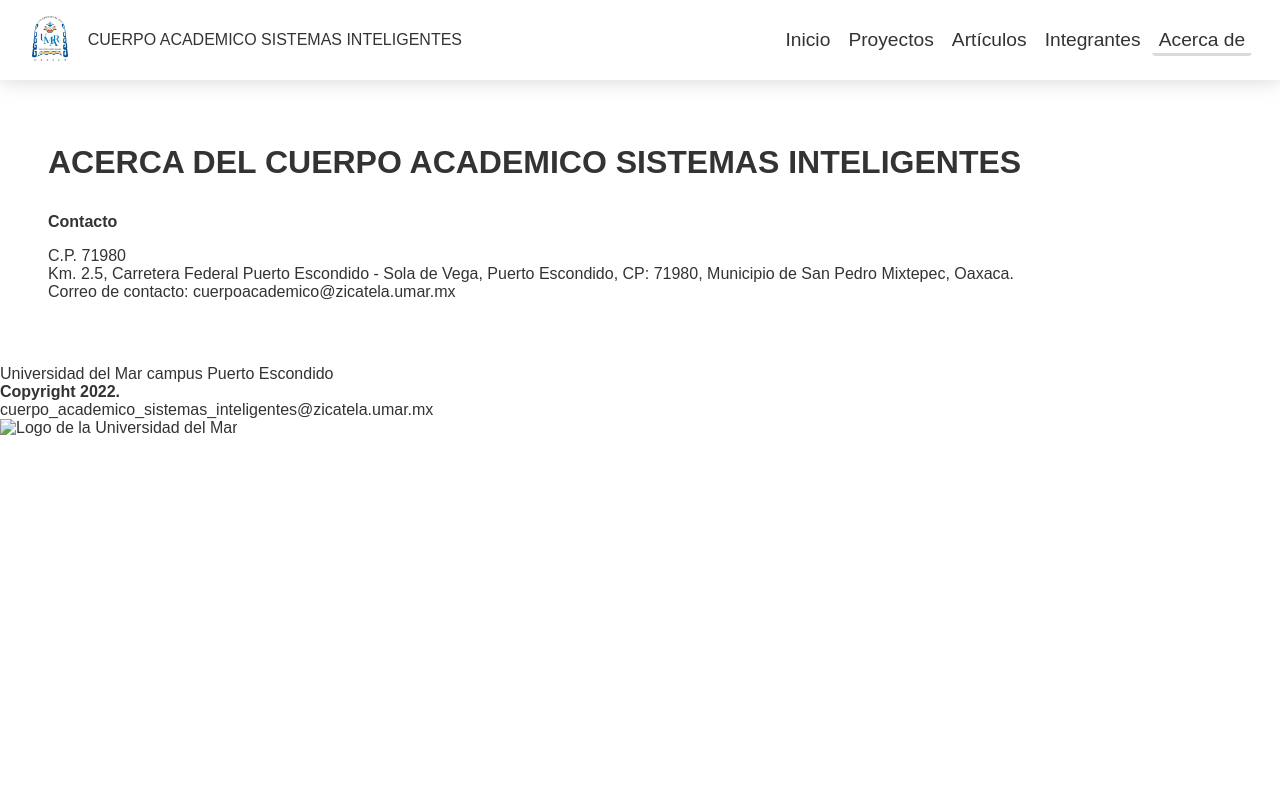
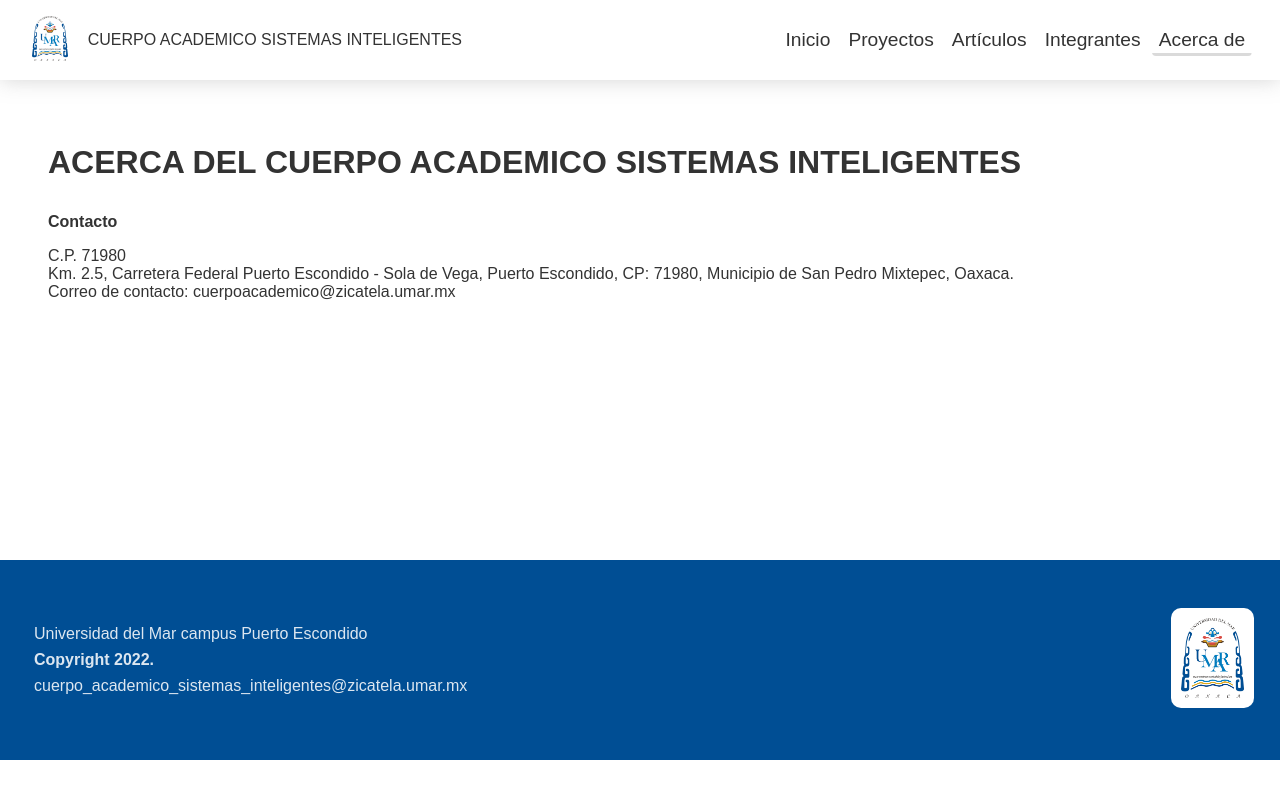
Before and after one commit to GabrielTenZig/Servicio-social, a plain HTML site: page acerca_de.html in a window 1280 px wide. Drawn offline with Linux system fonts and the light colour scheme.

Commit message:
Correcciones después de aplicar los primeros estilos CSS.
- Los estilos no se habían aplicado al footer en todas las páginas.

```diff
--- a/acerca_de.html
+++ b/acerca_de.html
@@ -11,6 +11,8 @@
     <link rel="stylesheet" href="./css/variables.css">
     <link rel="stylesheet" href="./css/general_styles.css">
     <link rel="stylesheet" href="./css/navegation.css">
+
+    <link rel="stylesheet" href="./css/footer.css">
 
 </head>
 <body>
@@ -59,7 +61,7 @@
         </div>
 
         <div>
-            <img src="" alt="Logo de la Universidad del Mar">
+            <img src="./images/logo_umar.png" alt="Logo de la Universidad del Mar">
         </div>
     </footer>
 
--- a/css/general_styles.css
+++ b/css/general_styles.css
@@ -1,10 +1,12 @@
 * {
     margin: 0;
     padding: 0;
+    box-sizing: border-box;
 }
 
 main {
     padding: 2rem 3rem;
+    min-height: 60vh;
 }
 
 h1,
```
Also changed, not shown: articulos.html (+2 -1 lines), integrantes.html (+3 -1 lines), proyectos.html (+3 -1 lines).
